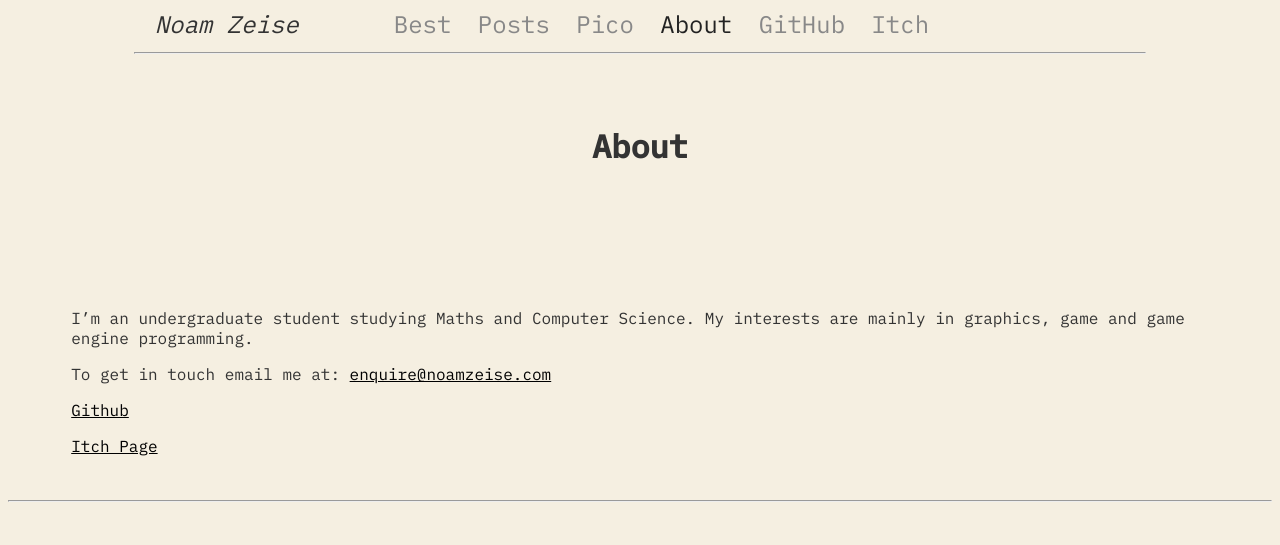
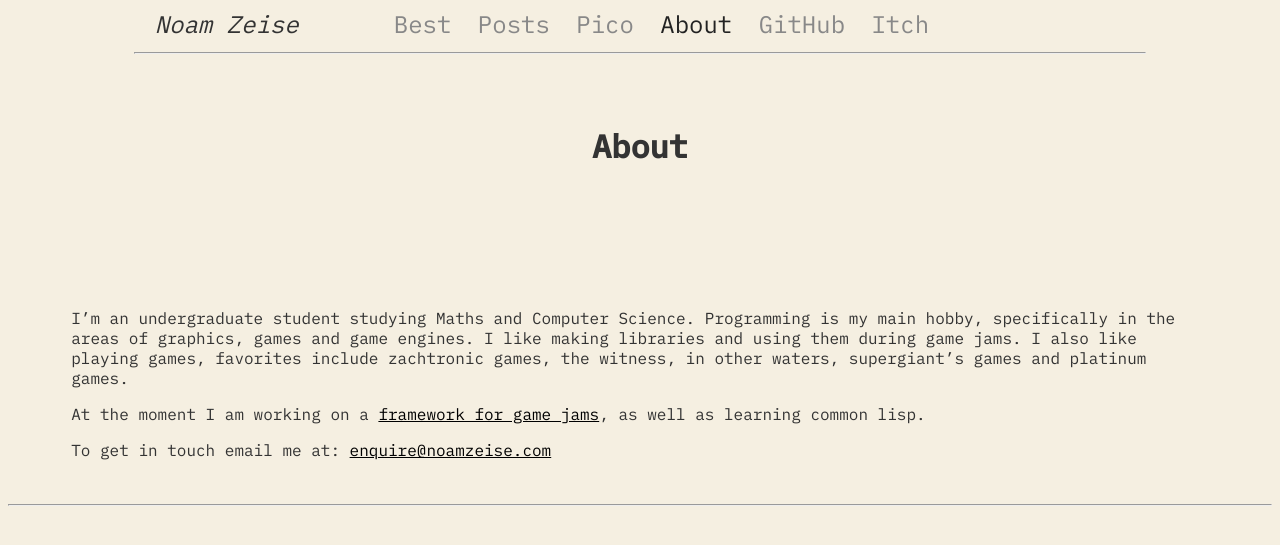
Before and after one commit to NoamZeise/pages, a Jekyll site: the page built from pages/about.md, in a window 1280 px wide. Shown: the top 545 px of the page. Built offline with Jekyll 4.4.1, drawn with Linux system fonts in a browser that asks for light colours.

Commit message:
updated about page, clanim page, and url

```diff
--- a/_config.yml
+++ b/_config.yml
@@ -4,6 +4,7 @@ email: enquire@noamzeise.com
 description: >- # this means to ignore newlines until "baseurl:"
   A collection of programming projects
 baseurl: ""
+url: "https://noamzeise.com"
 
 defaults:
   - scope:
--- a/pages/about.md
+++ b/pages/about.md
@@ -5,10 +5,11 @@ permalink: /about/
 ---
 
 I'm an undergraduate student studying Maths and Computer Science.
-My interests are mainly in graphics, game and game engine programming.
+Programming is my main hobby, specifically in the areas of graphics, games and game engines.
+I like making libraries and using them during game jams. I also like playing games,
+favorites include zachtronic games, the witness, in other waters,
+supergiant's games and platinum games.
+
+At the moment I am working on a [framework for game jams](https://github.com/NoamZeise/Graphics-Environment), as well as learning common lisp.
 
 To get in touch email me at: [enquire@noamzeise.com](mailto:enquire@noamzeise.com)
-
-[Github](https://github.com/NoamZeise)
-
-[Itch Page](https://noamzeise.itch.io/)
```
Also changed, not shown: _posts/2023-03-27-Complex-Function-Animations.md (+0 -2 lines).
